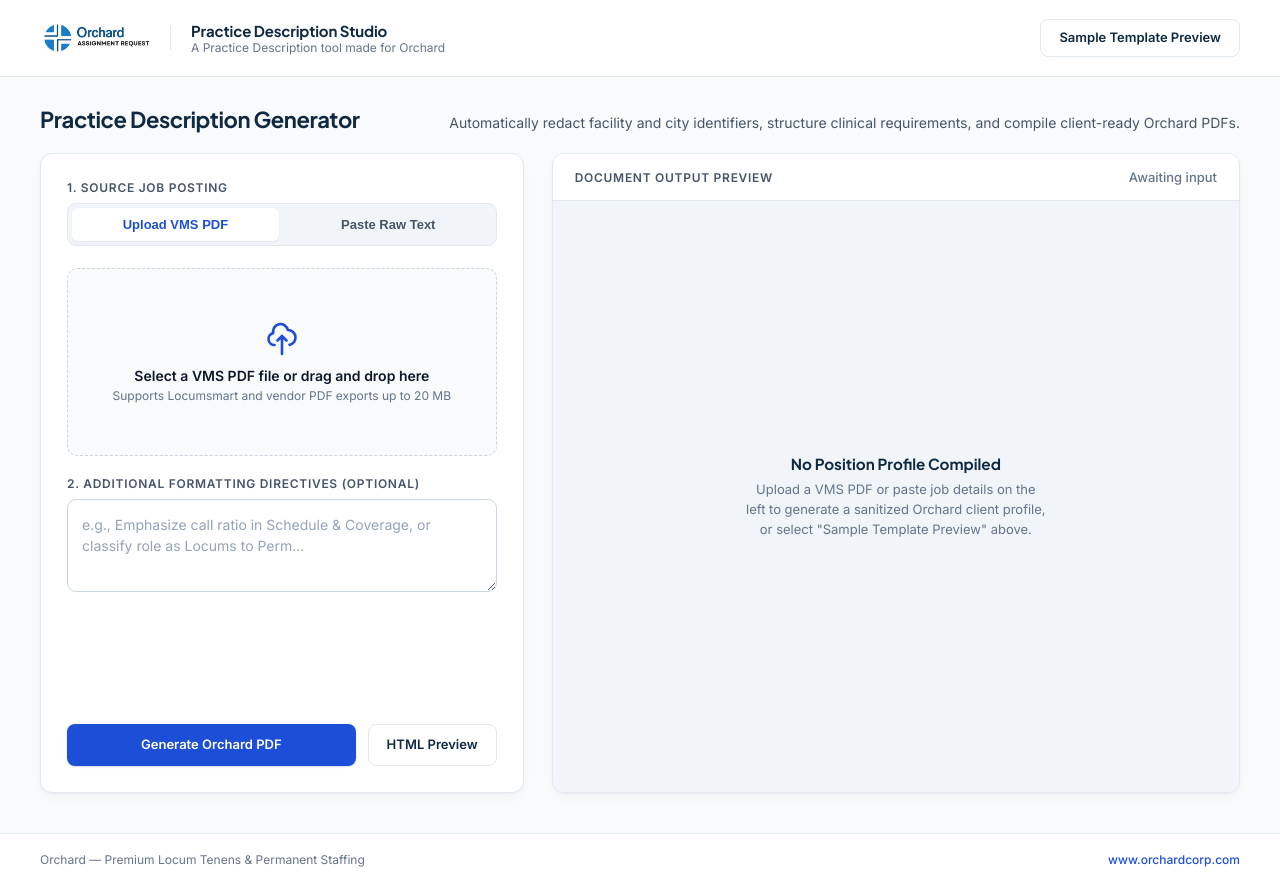
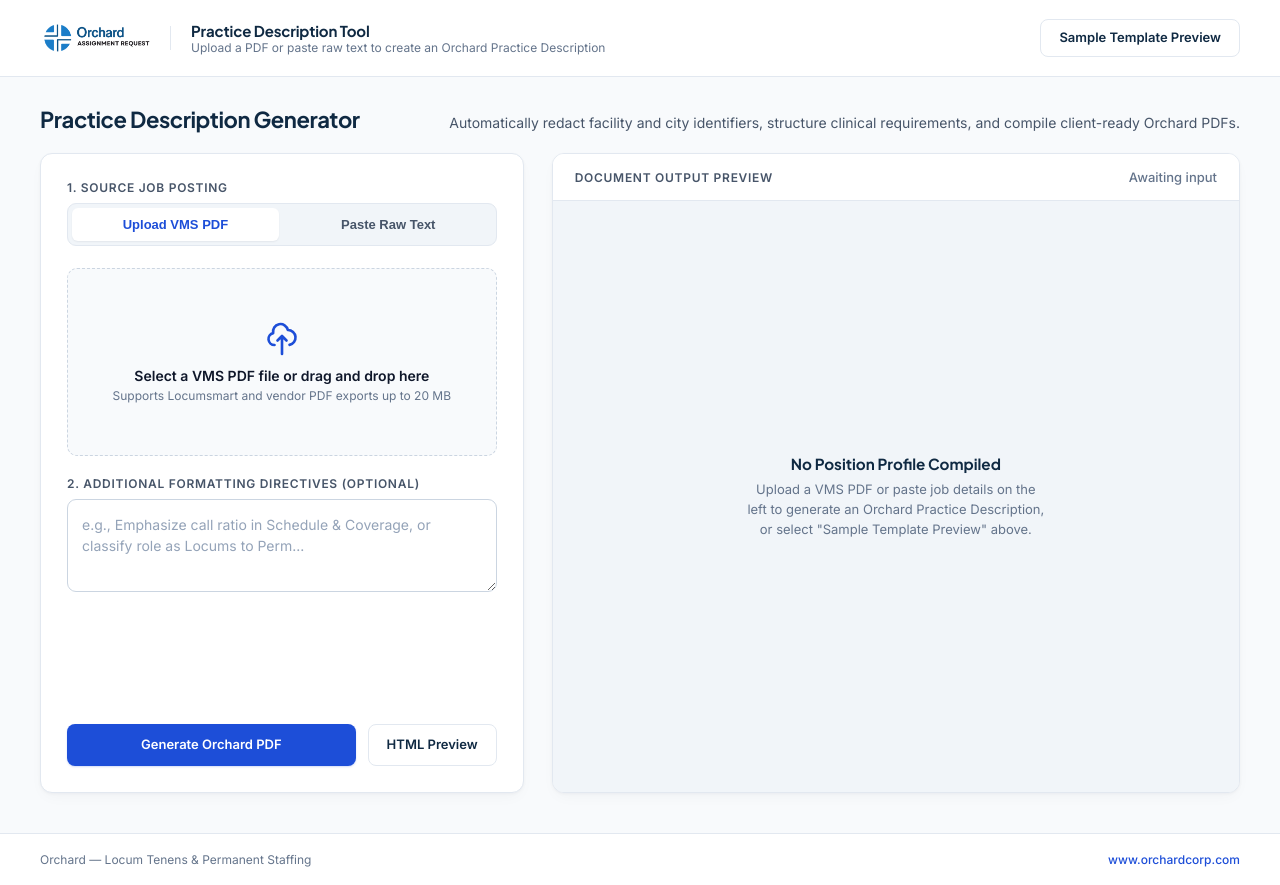
Before and after one commit to Sh4wn11/pdf-restructure-app, a Python web app: template app/templates/index.html in a window 1280 px wide. Run offline with Jinja, Linux system fonts and the light colour scheme; the template is opened without the code that fills it, so the values that code supplies are empty.

Commit message:
style: update title and branding in index.html for Practice Description Generator

```diff
--- a/app/templates/index.html
+++ b/app/templates/index.html
@@ -3,7 +3,7 @@
 <head>
     <meta charset="UTF-8" />
     <meta name="viewport" content="width=device-width, initial-scale=1.0" />
-    <title>Orchard — Position Profile & VMS Sanitization Studio</title>
+    <title>Orchard — Practice Description Generator</title>
     <link rel="preconnect" href="https://fonts.googleapis.com" />
     <link rel="preconnect" href="https://fonts.gstatic.com" crossorigin />
     <link href="https://fonts.googleapis.com/css2?family=Inter:wght@400;500;600;700&family=Plus+Jakarta+Sans:wght@600;700;800&display=swap" rel="stylesheet" />
@@ -505,8 +505,8 @@
                 <span id="navbar-logo-fallback" class="brand-Fallback-text">ORCHARD</span>
                 <div class="brand-divider"></div>
                 <div class="brand-context">
-                    <span class="brand-context-title">Practice Description Studio</span>
-                    <span class="brand-context-sub">A Practice Description tool made for Orchard</span>
+                    <span class="brand-context-title">Practice Description Tool</span>
+                    <span class="brand-context-sub">Upload a PDF or paste raw text to create an Orchard Practice Description</span>
                 </div>
             </a>
 
@@ -623,7 +623,7 @@
                     <div id="empty-state" class="empty-preview-box">
                         <p class="empty-preview-title">No Position Profile Compiled</p>
                         <p class="empty-preview-desc">
-                            Upload a VMS PDF or paste job details on the left to generate a sanitized Orchard client profile, or select "Sample Template Preview" above.
+                            Upload a VMS PDF or paste job details on the left to generate an Orchard Practice Description, or select "Sample Template Preview" above.
                         </p>
                     </div>
 
@@ -640,7 +640,7 @@
     <!-- Centered Footer -->
     <footer class="site-footer">
         <div class="layout-container footer-inner">
-            <span>Orchard — Premium Locum Tenens & Permanent Staffing</span>
+            <span>Orchard — Locum Tenens & Permanent Staffing</span>
             <a href="https://www.orchardcorp.com/" target="_blank" rel="noopener noreferrer" class="footer-link">
                 www.orchardcorp.com
             </a>
```
